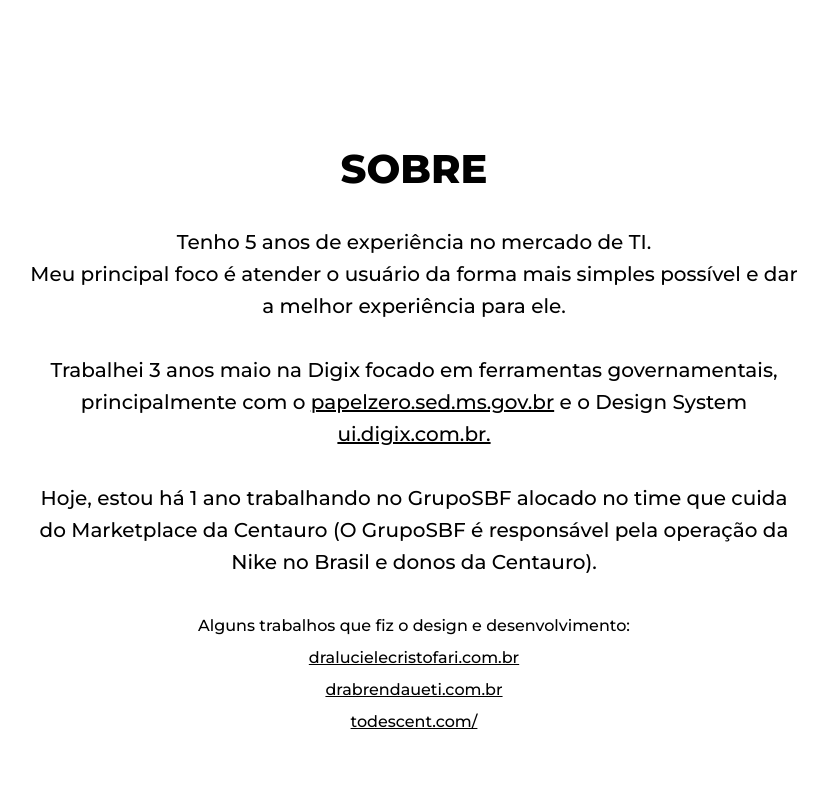
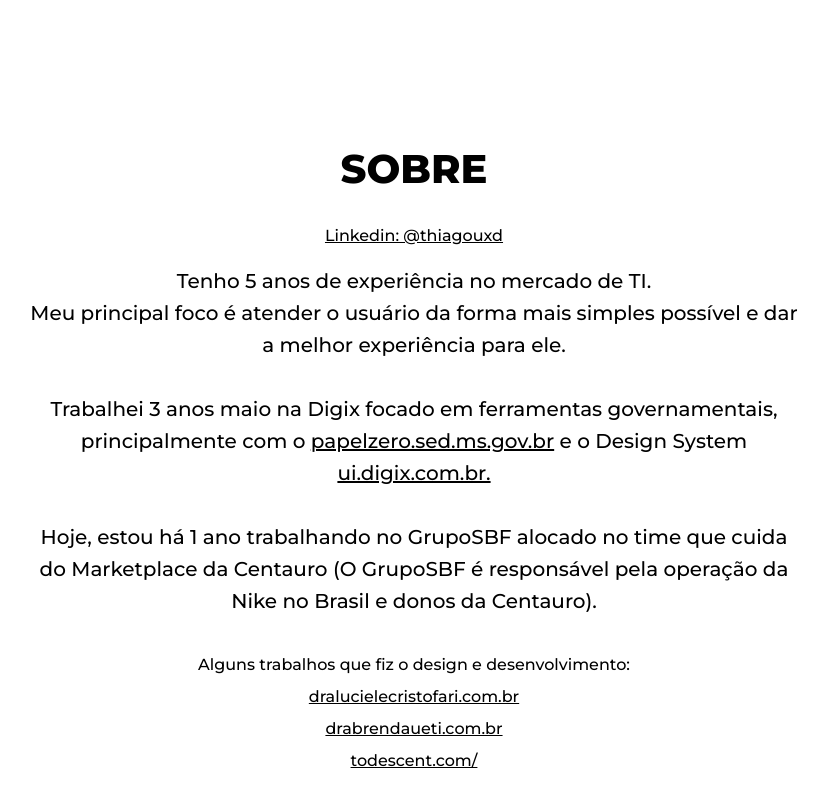
Before and after one commit to thiagouxd/thiagouxd, a Next.js app: page /sobre in a window 1280 px wide. Shown: the top 806 px of the page, without its empty margins (226-1054 px from the left). Built offline with nearby package versions, Linux system fonts and the light colour scheme.

Commit message:
Inserção do linkedin

```diff
--- a/pages/sobre/index.js
+++ b/pages/sobre/index.js
@@ -8,6 +8,11 @@
     <>
       <section id="sobre" className={style.container}>
         <Title md>SOBRE</Title>
+
+        <a href="https://www.linkedin.com/in/thiagouxd/" target="_blank">
+          Linkedin: @thiagouxd
+        </a>
+
         <Paragraphy lg>
           Tenho 5 anos de experiência no mercado de TI. <br />
           Meu principal foco é atender o usuário da forma mais simples possível
```
